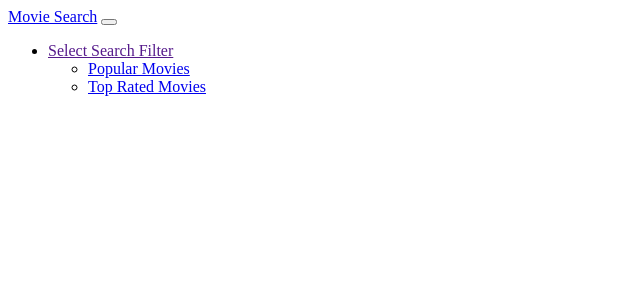
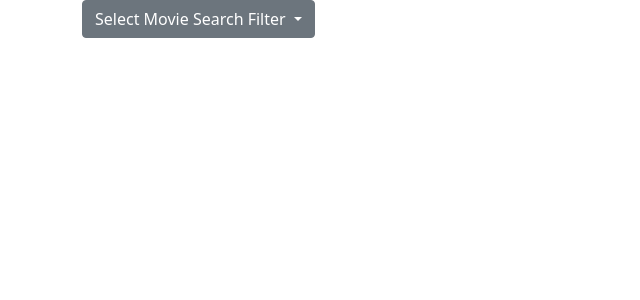
Before and after one commit to vnoelifant/movie-search-app, a Django app: page / in a window 1280 px wide. Shown: the top 300 px of the page, without its empty margins (0-640 px from the left). Run offline with Django 4.2, Linux system fonts and the light colour scheme.

Commit message:
fixed bug with dropdown

```diff
--- a/templates/base.html
+++ b/templates/base.html
@@ -1,14 +1,19 @@
 <!DOCTYPE html>
 <html lang="en">
 <head>
-    <meta charset="UTF-8">
-    <meta http-equiv="X-UA-Compatible" content="IE=edge">
-    <meta name="viewport" content="width=device-width, initial-scale=1.0">
-    <title>{% block title %}{% endblock title %}</title>
+	<title>Bootstrap Example</title>
+	<meta charset="utf-8">
+	<meta name="viewport" content="width=device-width, initial-scale=1">
+	<link href="https://cdn.jsdelivr.net/npm/bootstrap@5.0.0/dist/css/bootstrap.min.css" rel="stylesheet" >
+    <script src="https://cdn.jsdelivr.net/npm/@popperjs/core@2.9.2/dist/umd/popper.min.js" ></script>
+    <script src="https://cdn.jsdelivr.net/npm/bootstrap@5.0.1/dist/js/bootstrap.min.js" integrity="sha384-Atwg2Pkwv9vp0ygtn1JAojH0nYbwNJLPhwyoVbhoPwBhjQPR5VtM2+xf0Uwh9KtT" crossorigin="anonymous"></script>
+
 </head>
+
 <body>
     <div class="container">
         {% block body %}{% endblock body%}
     </div>
 </body>
+
 </html>
--- a/templates/home.html
+++ b/templates/home.html
@@ -5,26 +5,14 @@
 
 {% block body %}
 
-  <nav class="navbar navbar-expand-lg navbar-dark bg-dark">
-    <div class="container-fluid">
-      <a class="navbar-brand" href="/home">Movie Search</a>
-      <button class="navbar-toggler" type="button" data-bs-toggle="collapse" data-bs-target="#navbarNavDarkDropdown" aria-controls="navbarNavDarkDropdown" aria-expanded="false" aria-label="Toggle navigation">
-        <span class="navbar-toggler-icon"></span>
-      </button>
-      <div class="collapse navbar-collapse" id="navbarNavDarkDropdown">
-        <ul class="navbar-nav">
-          <li class="nav-item dropdown">
-            <a class="nav-link dropdown-toggle" href="" id="navbarDarkDropdownMenuLink" role="button" data-bs-toggle="dropdown" aria-expanded="false">
-              Select Search Filter
-            </a>
-            <ul class="dropdown-menu dropdown-menu-dark" aria-labelledby="navbarDarkDropdownMenuLink">
-                <li><a class="dropdown-item" href="/movies_popular">Popular Movies</a></li>
-                <li><a class="dropdown-item" href="/movies_top_rated">Top Rated Movies</a></li>
-            </ul>
-          </li>
-        </ul>
-      </div>
-    </div>
-  </nav>
+	<div class="dropdown">
+	  <button class="btn btn-secondary dropdown-toggle" type="button" id="dropdownMenuButton1" data-bs-toggle="dropdown" aria-expanded="false">
+		Select Movie Search Filter
+	  </button>
+	  <ul class="dropdown-menu" aria-labelledby="dropdownMenuButton1">
+		<li><a class="dropdown-item" href="/movies_popular">Popularity</a></li>
+		<li><a class="dropdown-item" href="/movies_top_rated">Top Rated</a></li>
+	  </ul>
+	</div>
 
-{% endblock body %}
+ {% endblock body %}
```
